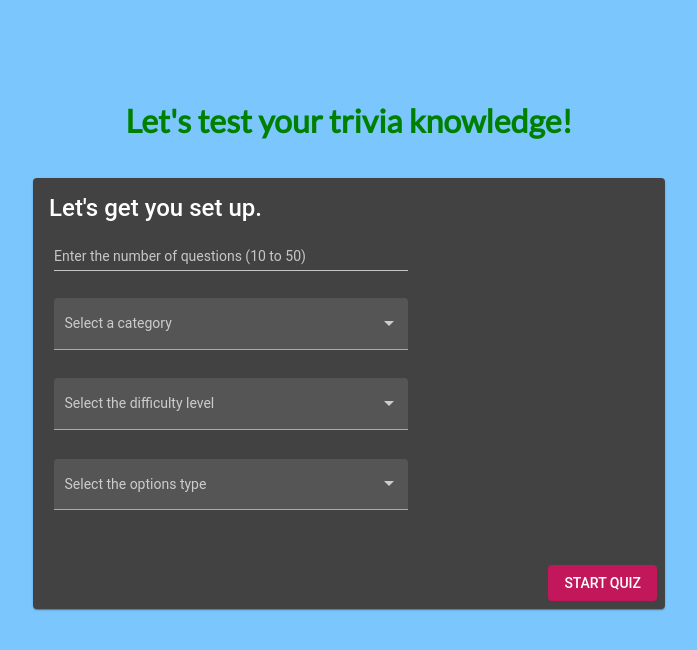
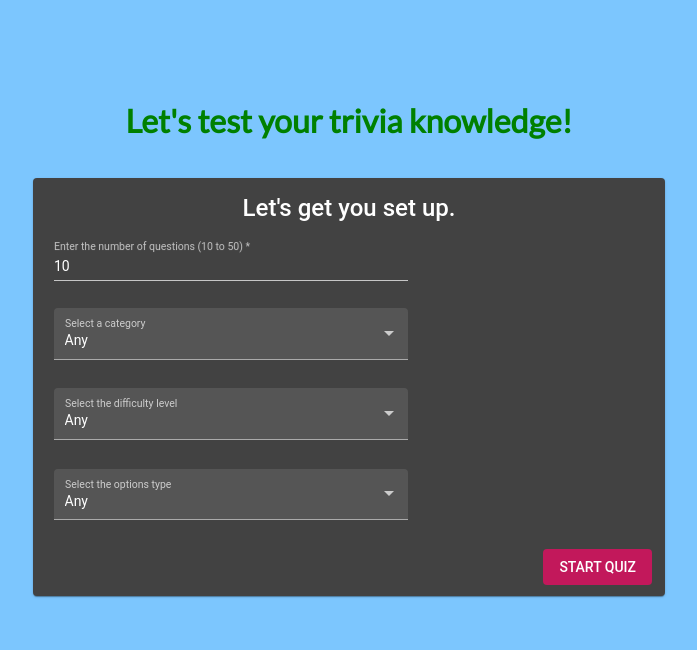
Before and after one commit to Raghav-Prakash/quiz, an Angular app: page / in a window 1280 px wide. Shown: the top 650 px of the page, without its empty margins (291-988 px from the left). Built offline with nearby package versions, Linux system fonts and the light colour scheme.

Commit message:
Set up a reactive form for the form component

```diff
--- a/src/app/app.module.ts
+++ b/src/app/app.module.ts
@@ -1,5 +1,6 @@
 import { BrowserModule } from '@angular/platform-browser';
 import { NgModule } from '@angular/core';
+import { ReactiveFormsModule } from '@angular/forms';
 import { MatCardModule } from '@angular/material/card';
 import { MatFormFieldModule } from '@angular/material/form-field';
 import { MatInputModule } from '@angular/material/input';
@@ -20,6 +21,7 @@ import { StartQuizFormComponent } from './start-quiz-form/start-quiz-form.compon
     BrowserModule,
     AppRoutingModule,
     NoopAnimationsModule,
+    ReactiveFormsModule,
     MatCardModule,
     MatFormFieldModule,
     MatInputModule,
--- a/src/app/start-quiz-form/start-quiz-form.component.html
+++ b/src/app/start-quiz-form/start-quiz-form.component.html
@@ -1,17 +1,19 @@
 <mat-card class="form-card">
 
-  <mat-card-title>
+  <mat-card-title class="card-title">
     Let's get you set up.
   </mat-card-title>
 
   <mat-card-content class="form-group">
+
+    <form [formGroup]="form" (ngSubmit)="onSubmit()">
 
       <div class="number-of-questions form-control">
 
         <mat-form-field class="number-of-questions">
 
           <mat-label for="amount">Enter the number of questions (10 to 50)</mat-label>
-        <input matInput name="amount">
+          <input matInput name="amount" formControlName="amount">
 
         </mat-form-field>
 
@@ -22,7 +24,8 @@
         <mat-form-field appearance="fill">
 
           <mat-label for="category">Select a category</mat-label>
-        <mat-select name="category">
+          <mat-select name="category" formControlName="category">
+            <mat-option value="">Any</mat-option>
             <mat-option value="one">First option</mat-option>
             <mat-option value="two">Second option</mat-option>
           </mat-select>
@@ -36,7 +39,8 @@
         <mat-form-field appearance="fill">
 
           <mat-label for="difficulty">Select the difficulty level</mat-label>
-        <mat-select name="difficulty">
+          <mat-select name="difficulty" formControlName="difficulty">
+            <mat-option value="">Any</mat-option>
             <mat-option value="easy">Easy</mat-option>
             <mat-option value="medium">Medium</mat-option>
             <mat-option value="hard">Hard</mat-option>
@@ -51,7 +55,8 @@
         <mat-form-field appearance="fill">
 
           <mat-label for="type">Select the options type</mat-label>
-        <mat-select name="type">
+          <mat-select name="type" formControlName="type">
+            <mat-option value="">Any</mat-option>
             <mat-option value="multiple">Multiple Choice</mat-option>
             <mat-option value="boolean">True / False</mat-option>
           </mat-select>
@@ -60,12 +65,15 @@
 
       </div>
 
+      <div class="submit-btn">
+        <button mat-flat-button color="primary"
+          type="submit">
+          START QUIZ
+        </button>
+      </div>
+
+    </form>
+
   </mat-card-content>
 
-  <mat-card-actions align="end">
-
-    <button mat-flat-button color="primary">START QUIZ</button>
-
-  </mat-card-actions>
-
 </mat-card>
--- a/src/app/start-quiz-form/start-quiz-form.component.less
+++ b/src/app/start-quiz-form/start-quiz-form.component.less
@@ -2,8 +2,14 @@
   position: relative;
   top: 1em;
 
+  .card-title {
+    text-align: center;
+  }
+
   .form-group {
-    padding: 2px 5px 2px 5px;
+    padding: 2px 5px 5px 5px;
+    position: relative;
+    top: 10px;
 
     mat-form-field {
       width: 60%;
@@ -12,5 +18,11 @@
     .form-control {
       margin-bottom: 10px;
     }
+
+    .submit-btn {
+      display: flex;
+      justify-content: flex-end;
+      margin-right: -8px;
+    }
   }
 }
--- a/src/app/start-quiz-form/start-quiz-form.component.ts
+++ b/src/app/start-quiz-form/start-quiz-form.component.ts
@@ -1,4 +1,5 @@
 import { Component, OnInit } from '@angular/core';
+import { FormGroup, FormBuilder, Validators } from '@angular/forms';
 
 @Component({
   selector: 'start-quiz-form',
@@ -7,9 +8,29 @@ import { Component, OnInit } from '@angular/core';
 })
 export class StartQuizFormComponent implements OnInit {
 
-  constructor() { }
+  form: FormGroup;
 
-  ngOnInit(): void {
+  constructor(
+    private formBuilder: FormBuilder
+  ) {
+    this.form = this.formBuilder.group({
+      amount: [10, [
+        Validators.required,
+        Validators.pattern(/[0-9]+/),
+        Validators.min(10),
+        Validators.max(50)
+      ]],
+      category: [''],
+      difficulty: [''],
+      type: ['']
+    });
+  }
+
+  ngOnInit() {
+  }
+
+  onSubmit() {
+    console.log(this.form.value)
   }
 
 }
```
Lines whose indentation alone changed are shown as unchanged.
